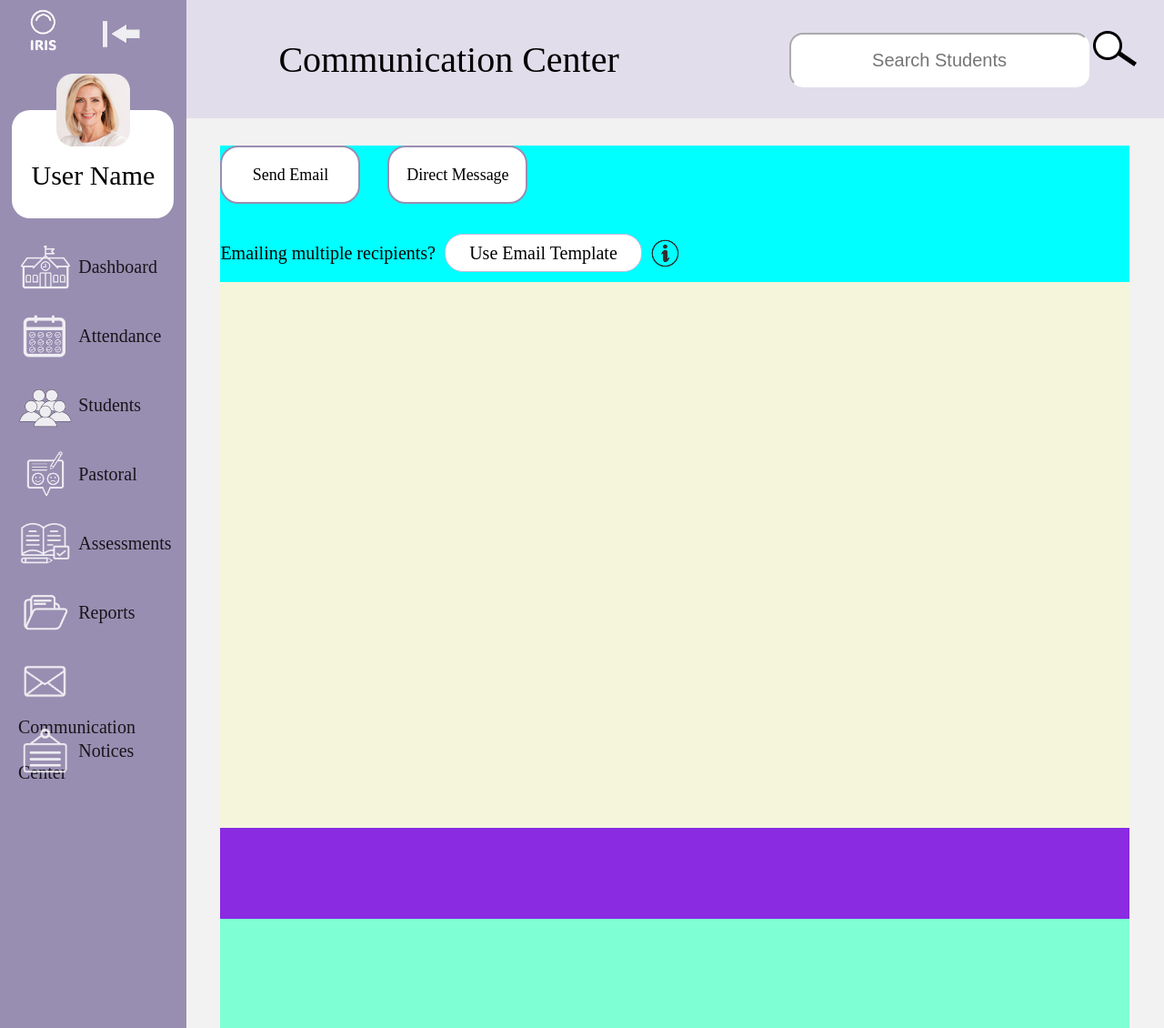
After one commit to supertop24/IRIS, a Flask app: page /communication in a window 1280 px wide. The commit adds this page. Shown: the whole page at 91% size. Run offline with Flask 3, Linux system fonts and the light colour scheme.

Commit message:
communication_center layout

```diff
--- /dev/null
+++ b/iris/website/static/css/communicationcenter.css
@@ -0,0 +1,98 @@
+.block_content
+{
+    display: flex;
+    justify-content: center;
+}
+.message_container
+{
+    background-color: aquamarine;
+    width: 1000px;
+    height: 100%;
+    margin-top: 30px;
+    display: grid;
+    grid-template-columns: 1fr;
+    grid-template-rows:150px 600px 100px;
+    grid-template-areas:
+    "top"
+    "middle"
+    "bottom";
+    position: relative;
+}
+.message_container_top
+{
+    grid-area: top;
+    background-color: aqua;
+    display: grid;
+    grid-template-columns: 1fr;
+    grid-template-rows: auto auto;
+    font-size: 20px;
+}
+.message_container_middle
+{
+    grid-area: middle;
+    background-color: beige;
+}
+.message_container_bottom
+{
+    grid-area: bottom;
+    background-color: blueviolet;
+}
+.message_send
+{
+    display: inline-flex;
+}
+.message_button
+{
+    margin-right: 30px;
+    font-size: 18px;
+    width: 150px;
+    height: 60px;
+    border-radius: 20px;
+    border: solid 2px #988EB1;
+    background-color: white;
+    display: flex;
+    justify-content: center;
+    align-items: center;
+}
+.message_button:hover
+{
+    background-color: #988EB1;
+    color: white;
+}
+.message_template
+{
+    display: inline-flex;
+    align-items: center;
+}
+.template_button
+{
+    margin: 0 10px 0 10px;
+    width: 215px;
+    height: 40px;
+    font-size: 20px;
+    border-radius: 20px;
+    border: solid 1px #C5B9DF;
+    background-color: white;
+    display: flex;
+    justify-content: center;
+    align-items: center;
+}
+.info_icon:hover ~.info_template
+{
+    display: flex;
+}
+.info_template
+{
+    position: absolute;
+    width: 390px;
+    height: 170px;
+    background-color: white;
+    border: solid 1px black;
+    left:510px;
+    font-size: 18px;
+    display: none;
+    justify-content: center;
+    align-items: center;
+    text-align: justify;
+    padding: 10px;
+}
--- /dev/null
+++ b/iris/website/templates/communicationcenter.html
@@ -0,0 +1,39 @@
+<link rel="stylesheet" href="{{ url_for('static', filename='css/communicationcenter.css') }}">
+<script src="{{ url_for('static', filename='javascript/communicationcenter.js') }}"></script>
+<!--Inherits from navBase and overrides blocks-->
+{% extends "navBase.html" %}
+{% block title %}Comunication Center{% endblock %}
+{% block pageName %}Communication Center{% endblock %}
+{% block content %}
+<div class="message_container">
+    <div class="message_container_top">
+        <div class="message_send">
+            <div class="message_button">
+                Send Email
+            </div>
+            <div class="message_button">
+                Direct Message
+            </div>
+        </div>
+        <div class="message_template">
+            Emailing multiple recipients?
+            <div class="template_button">
+                Use Email Template
+            </div>
+            <img class="info_icon" src="{{ url_for('static', filename='images/icons/Information.png') }}" alt="Info icon">
+            <div class="info_template">
+                Using an Email Template lets you write one email to be personalised for multiple recipients. This is particularly useful when sending the same email to multiple parents.
+                <br>
+                <br>
+                To use the template, select placeholders such as the recipients name, student’s name, or pronouns. These will be filled automatically upon sending.
+            </div>
+        </div>
+    </div>
+    <div class="message_container_middle">
+
+    </div>
+    <div class="message_container_bottom">
+
+    </div>
+</div>
+{% endblock %}
--- a/iris/website/templates/navBase.html
+++ b/iris/website/templates/navBase.html
@@ -48,7 +48,7 @@
                 <a href="#" class="navItem"><img class="navIcon" src="{{ url_for('static', filename='images/icons/reports.png') }}" alt="Reports icon">
                     <span>Reports</span>
                 </a>
-                <a href="#" class="navItem"><img class="navIcon" src="{{ url_for('static', filename='images/icons/communication.png') }}" alt="Communication Center icon">
+                <a href="/communication" class="navItem"><img class="navIcon" src="{{ url_for('static', filename='images/icons/communication.png') }}" alt="Communication Center icon">
                     <span>Communication Center</span>
                 </a>
                 <a href="/notice" class="navItem"><img class="navIcon" src="{{ url_for('static', filename='images/icons/notices.png') }}" alt="Notices icon">
--- a/iris/website/templates/navBase2.html
+++ b/iris/website/templates/navBase2.html
@@ -48,7 +48,7 @@
                 <a href="#" class="navItem"><img class="navIcon" src="{{ url_for('static', filename='images/icons/reports.png') }}" alt="Reports icon">
                     <span>Reports</span>
                 </a>
-                <a href="#" class="navItem"><img class="navIcon" src="{{ url_for('static', filename='images/icons/communication.png') }}" alt="Communication Center icon">
+                <a href="/communication" class="navItem"><img class="navIcon" src="{{ url_for('static', filename='images/icons/communication.png') }}" alt="Communication Center icon">
                     <span>Communication Center</span>
                 </a>
                 <a href="/notice" class="navItem"><img class="navIcon" src="{{ url_for('static', filename='images/icons/notices.png') }}" alt="Notices icon">
--- a/iris/website/views.py
+++ b/iris/website/views.py
@@ -47,6 +47,10 @@ def studentProfile(student_id):
 @views.route('/searchStudent')
 def searchstudent():
     return render_template('showstudent.html')
+
+@views.route('/communication')
+def communicationC():
+    return render_template('communicationcenter.html')
 
 @views.route('/dashboard')
 def dashboard():
```
Also changed, not shown: iris/website/static/images/icons/Information.png (added), iris/website/static/javascript/communicationcenter.js (added).
